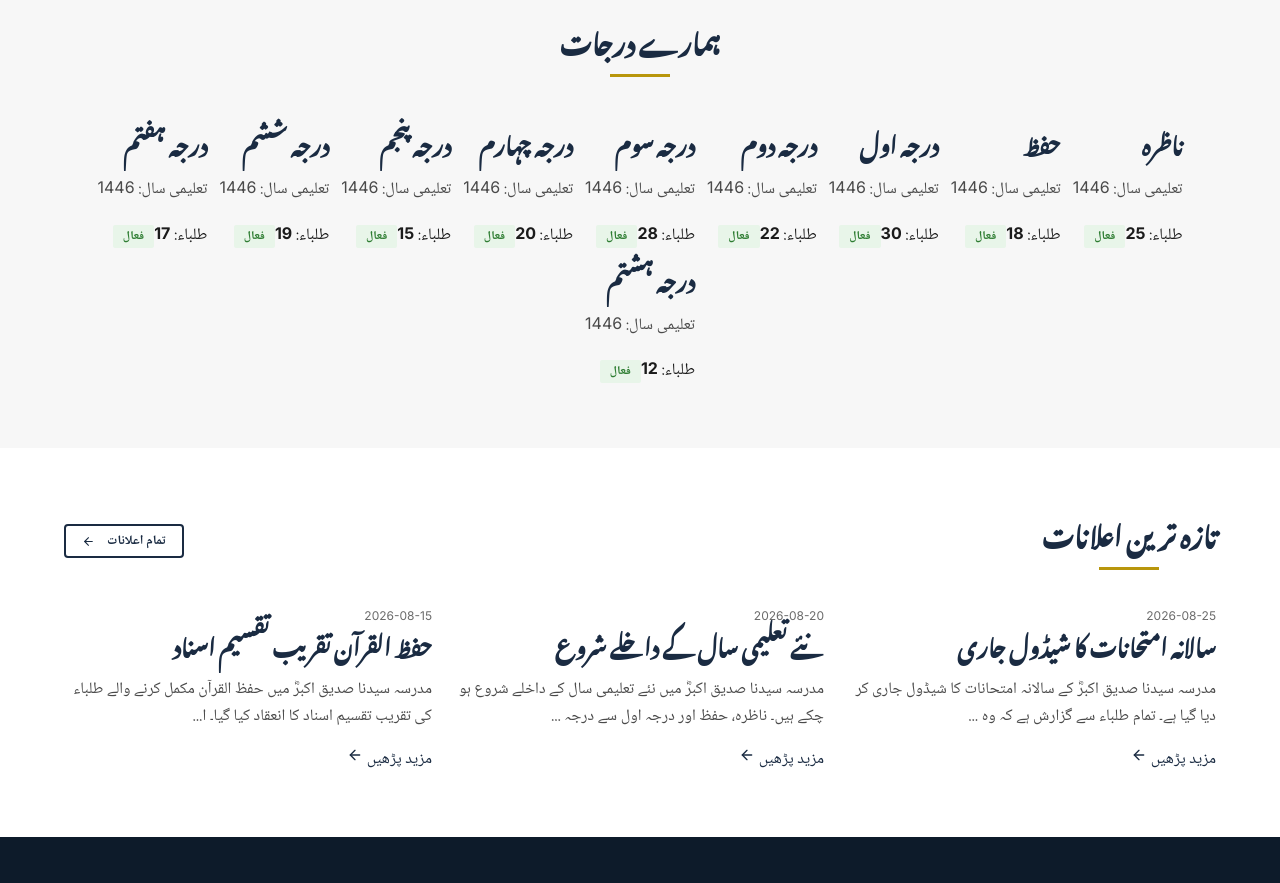
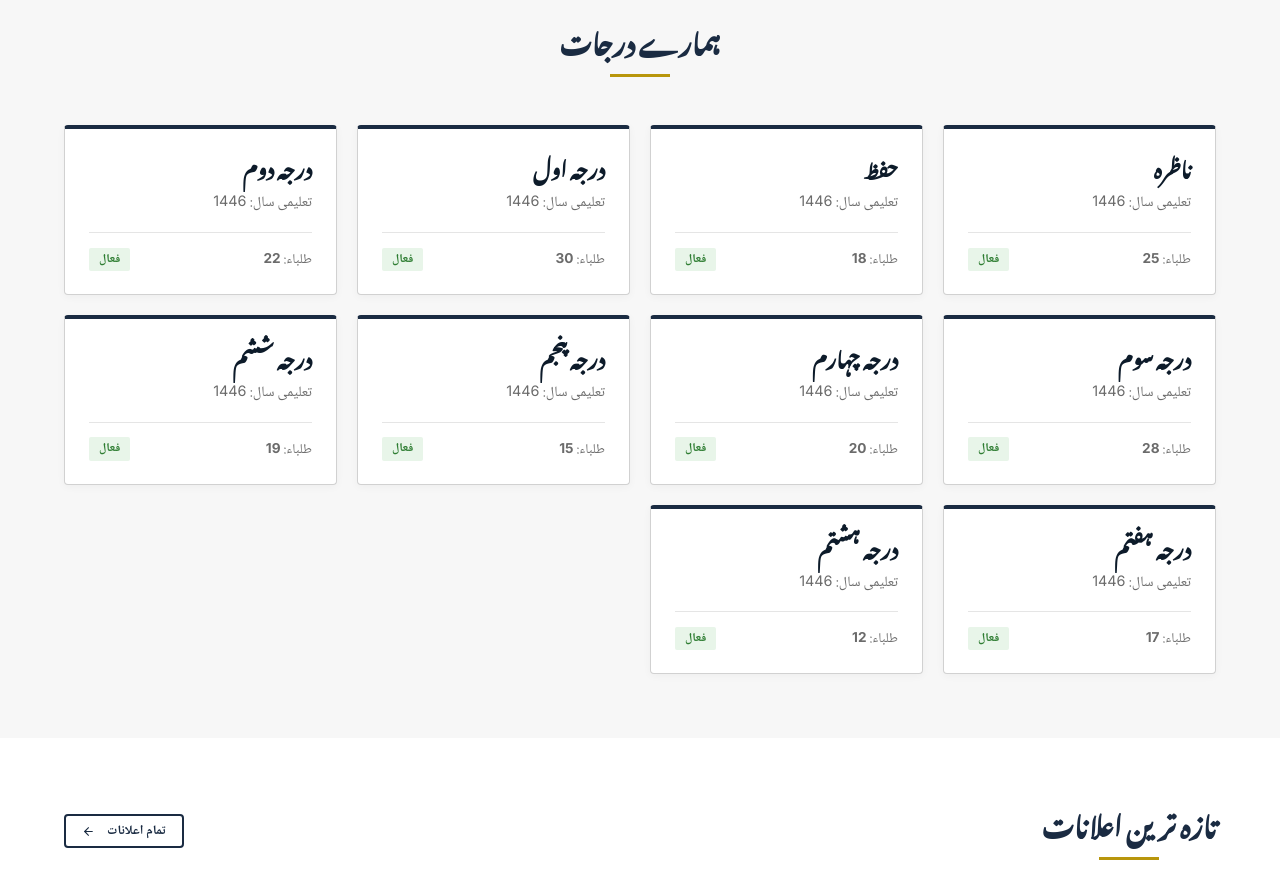
Before and after one commit to Asif-Iqbal-kha/madrassa, a React (Vite) app in the folder client/: page /#/ in a window 1280 px wide. Shown: the part 1060-1943 px from the top of the page. Built offline with nearby package versions, Linux system fonts and the light colour scheme; no server answers; a web font is replaced by a local one.

Commit message:
style: add bordered box styling to classes section on home page

```diff
--- a/client/src/pages/public/PublicPages.css
+++ b/client/src/pages/public/PublicPages.css
@@ -96,10 +96,51 @@
 
 /* Classes Grid */
 .classes-grid {
-  display: flex;
-  flex-wrap: wrap;
-  gap: 12px;
-  justify-content: center;
+  display: grid;
+  grid-template-columns: repeat(auto-fill, minmax(260px, 1fr));
+  gap: 20px;
+}
+
+.class-card {
+  background: var(--color-bg);
+  border: 1px solid var(--color-border);
+  border-top: 4px solid var(--color-primary);
+  border-radius: var(--radius-md);
+  padding: 22px 24px;
+  box-shadow: 0 2px 8px rgba(0, 0, 0, 0.04);
+  transition: transform 0.2s ease, box-shadow 0.2s ease, border-color 0.2s ease;
+  display: flex;
+  flex-direction: column;
+}
+
+.class-card:hover {
+  transform: translateY(-3px);
+  box-shadow: 0 8px 20px rgba(0, 0, 0, 0.08);
+  border-top-color: var(--color-accent);
+}
+
+.class-card h3 {
+  font-family: var(--font-heading);
+  font-size: 1.25rem;
+  color: var(--color-primary-dark);
+  margin: 0 0 8px;
+}
+
+.class-card p {
+  color: var(--color-text-muted);
+  font-size: 0.9rem;
+  margin: 0 0 16px;
+  flex-grow: 1;
+}
+
+.class-card-footer {
+  display: flex;
+  justify-content: space-between;
+  align-items: center;
+  padding-top: 14px;
+  border-top: 1px solid var(--color-border-light);
+  font-size: 0.85rem;
+  color: var(--color-text-muted);
 }
 
 .class-chip {
```
